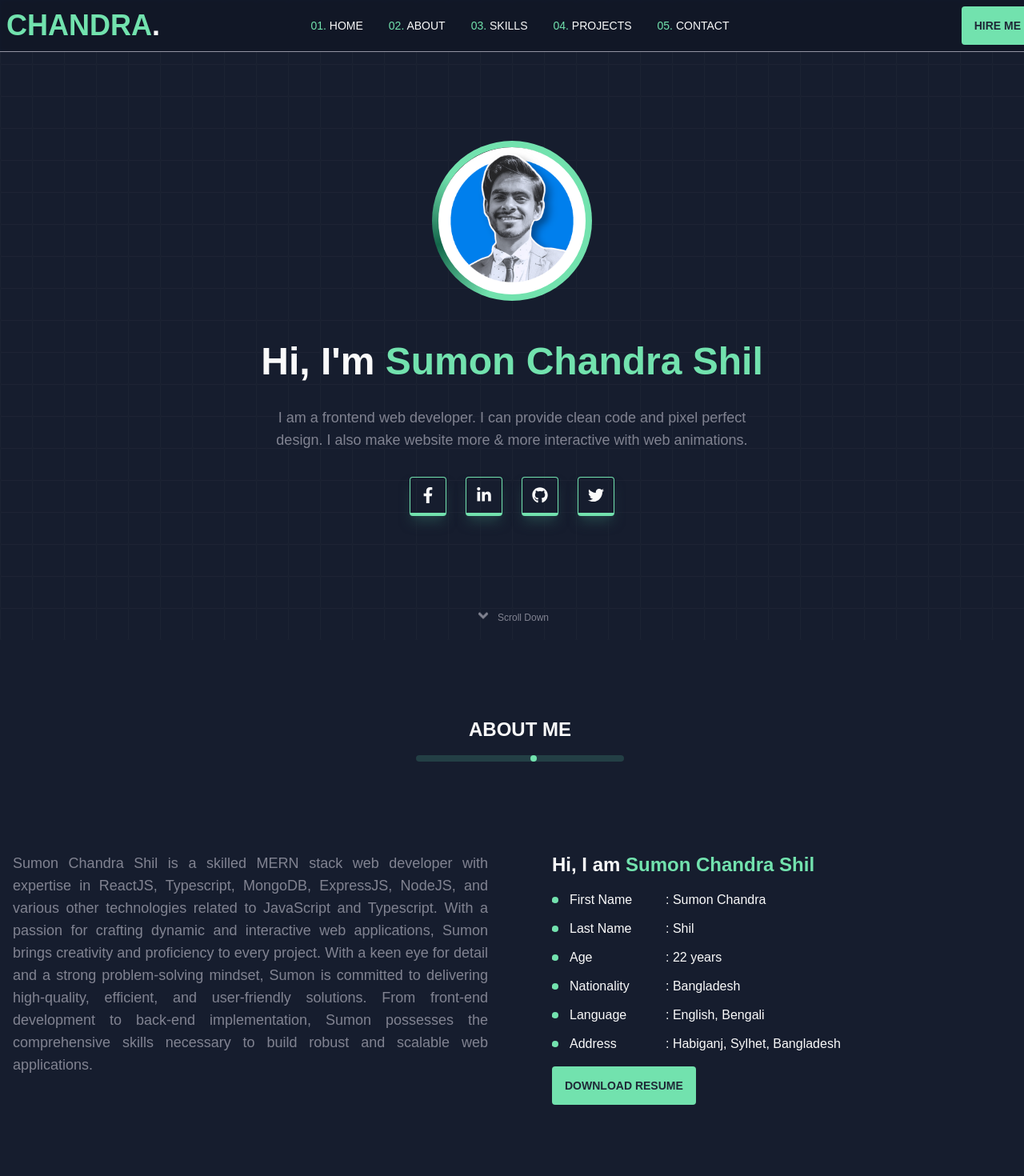
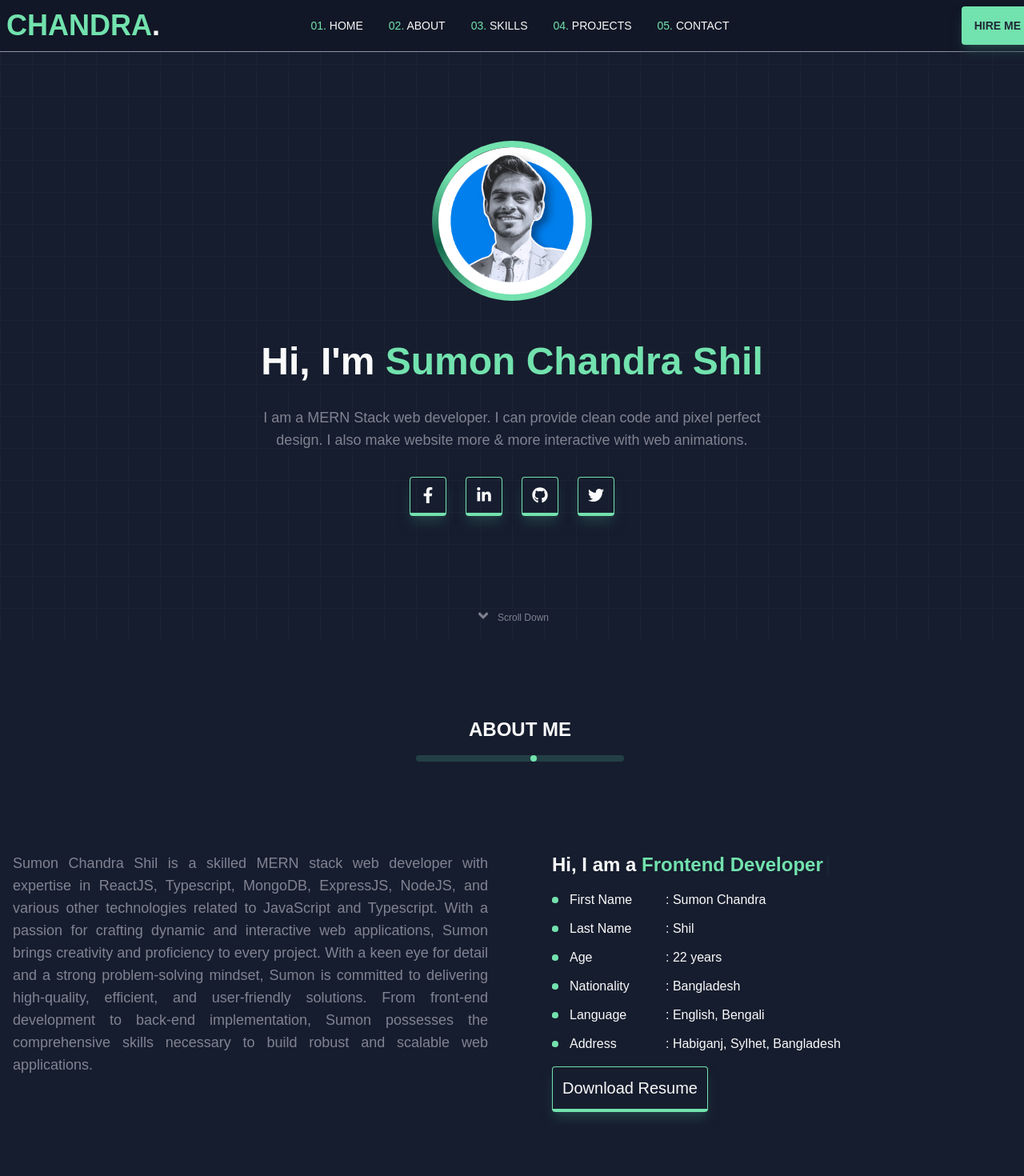
Before and after one commit to sumon-chandra/sumon-portfolio, a React (Vite) app: page / in a window 1280 px wide. Shown: the top 1470 px of the page at 80% size. Built offline with nearby package versions, Linux system fonts and the light colour scheme; a web font is replaced by a local one.

Commit message:
Crate custom scrollbar

```diff
--- a/package.json
+++ b/package.json
@@ -10,10 +10,13 @@
     "preview": "vite preview"
   },
   "dependencies": {
+    "@types/aos": "^3.0.4",
+    "aos": "^2.3.4",
     "react": "^18.2.0",
     "react-dom": "^18.2.0",
     "react-parallax-tilt": "^1.7.149",
-    "react-scroll-parallax": "^3.4.2"
+    "react-scroll-parallax": "^3.4.2",
+    "react-simple-typewriter": "^5.0.1"
   },
   "devDependencies": {
     "@types/react": "^18.0.37",
--- a/src/components/About.tsx
+++ b/src/components/About.tsx
@@ -1,6 +1,12 @@
+import { Typewriter } from "react-simple-typewriter";
 import SectionHead from "../components/SectionHead";
 
 const About = () => {
+  const words = [
+    "MERN Stack Web Developer",
+    "Frontend Developer",
+    "Web Developer",
+  ];
   return (
     <section className="section" id="about">
       <SectionHead parallaxValue="About" value="About me" />
@@ -19,7 +25,15 @@ const About = () => {
         </p>
         <div className="space-y-4 lg:mt-0 mt-4">
           <h3 className="lg:text-2xl text-lg font-black">
-            Hi, I am <span className="text-main-color">Sumon Chandra Shil</span>
+            Hi, I am a{" "}
+            <span className="text-main-color">
+              <Typewriter
+                words={words}
+                loop={0}
+                cursor={true}
+                cursorColor="rgb(114 226 174)"
+              />
+            </span>
           </h3>
           <ul className="list-disc list-inside space-y-3">
             <li className="about-list relative">
@@ -59,7 +73,7 @@ const About = () => {
               : Habiganj, Sylhet, Bangladesh
             </li>
           </ul>
-          <button className="btn lg:btn-md btn-sm primary-btn bg-main-color hover:bg-main-color border-0 rounded">
+          <button className="social-btn">
             <span>Download Resume</span>
           </button>
         </div>
--- a/src/components/Hero.tsx
+++ b/src/components/Hero.tsx
@@ -18,7 +18,7 @@ const Hero = () => {
           Hi, I'm <span className="text-main-color">Sumon Chandra Shil</span>
         </h3>
         <p className="lg:text-lg text-xs lg:w-1/2 text-center text-desc-color">
-          I am a frontend web developer. I can provide clean code and pixel
+          I am a MERN Stack web developer. I can provide clean code and pixel
           perfect design. I also make website more & more interactive with web
           animations.
         </p>
--- a/src/components/Navbar.tsx
+++ b/src/components/Navbar.tsx
@@ -37,7 +37,7 @@ const Navbar = () => {
           </ul>
         </div>
         <div className="navbar-end">
-          <button className="btn lg:btn-md btn-sm primary-btn bg-main-color hover:bg-main-color border-0 rounded">
+          <button className="btn lg:btn-md btn-sm primary-btn bg-main-color hover:bg-main-color border-0 rounded shadow-lg shadow-sec-color">
             <span>Hire me</span>
           </button>
           <div className="dropdown dropdown-left">
--- a/src/components/Projects.tsx
+++ b/src/components/Projects.tsx
@@ -14,7 +14,11 @@ interface Project {
 
 const ProjectCard = ({ img, title, demoLink, githubLink }: Project) => {
   return (
-    <div className="p-6 bg-[#1a2436e6] text-desc-color rounded-md hover:-translate-y-2 duration-500">
+    <div
+      data-aos="zoom-out-dow"
+      data-aos-duration="2000"
+      className="p-6 bg-[#1a2436e6] text-desc-color rounded-md hover:-translate-y-2 duration-500"
+    >
       <figure>
         <img src={img} className="w-full rounded-md" />
       </figure>
--- a/src/components/SectionHead.tsx
+++ b/src/components/SectionHead.tsx
@@ -8,7 +8,7 @@ const SectionHead = ({ parallaxValue, value }: SectionTitles) => {
           {parallaxValue}
         </h3>
       </Parallax>
-      <div className="absolute top-4 lg:right-[40%] right-[30%] left-[30%] lg:left-[40%] text-center text-xl">
+      <div className="absolute top-4 lg:right-[40%] right-[25%] left-[25%] lg:left-[40%] text-center text-xl">
         <h3 className="uppercase text-2xl pb-4 font-black">{value}</h3>
         <div className="w-full bg-sec-color rounded-xl h-2 section-underline relative"></div>
       </div>
--- a/src/components/Skills.tsx
+++ b/src/components/Skills.tsx
@@ -18,6 +18,7 @@ interface SkillTypes {
 
 const SkillCard = ({ skill, img, index }: SkillTypes) => {
   return (
+    <div data-aos="zoom-out-dow" data-aos-duration="2000">
       <Tilt
         className={`card bg-[#162033] rounded-3xl shadow-2xl mx-auto w-40 h-40 select-none ${
           index % 2 === 0 ? "lg:mt-0 mt-5" : "lg:mt-28 mt-5"
@@ -35,6 +36,7 @@ const SkillCard = ({ skill, img, index }: SkillTypes) => {
           </h3>
         </div>
       </Tilt>
+    </div>
   );
 };
 
@@ -43,7 +45,7 @@ const Skills = () => {
     <section className="section" id="skills">
       <SectionHead parallaxValue="skills" value="my skills" />
 
-      <div className=" grid grid-cols-2 lg:grid-cols-3 gap-7 lg:pt-20">
+      <div className="grid grid-cols-2 lg:grid-cols-3 gap-7 lg:py-20">
         <SkillCard index={1} skill="TypeScript" img={ts} />
         <SkillCard index={2} skill="JavaScript" img={js} />
         <SkillCard index={3} skill="ReactJS" img={react} />
--- a/src/index.css
+++ b/src/index.css
@@ -3,6 +3,18 @@
 @tailwind base;
 @tailwind components;
 @tailwind utilities;
+
+::-webkit-scrollbar {
+  width: 10px;
+}
+::-webkit-scrollbar-track {
+  background: #0e1224;
+  border-radius: 0px;
+}
+::-webkit-scrollbar-thumb {
+  background: #72e2ae;
+  border-radius: 12px;
+}
 
 body {
   font-family: "Radio Canada", sans-serif;
--- a/src/main.tsx
+++ b/src/main.tsx
@@ -1,8 +1,13 @@
 import React from "react";
 import ReactDOM from "react-dom/client";
 import App from "./App.tsx";
+import AOS from "aos";
+
 import "./index.css";
 import { ParallaxProvider } from "react-scroll-parallax";
+// Import AOS styles
+import "aos/dist/aos.css";
+AOS.init();
 
 ReactDOM.createRoot(document.getElementById("root") as HTMLElement).render(
   <React.StrictMode>
```
Also changed, not shown: 1 other file (tests, documents, lock files or other folders). Lines whose indentation alone changed are shown as unchanged.
